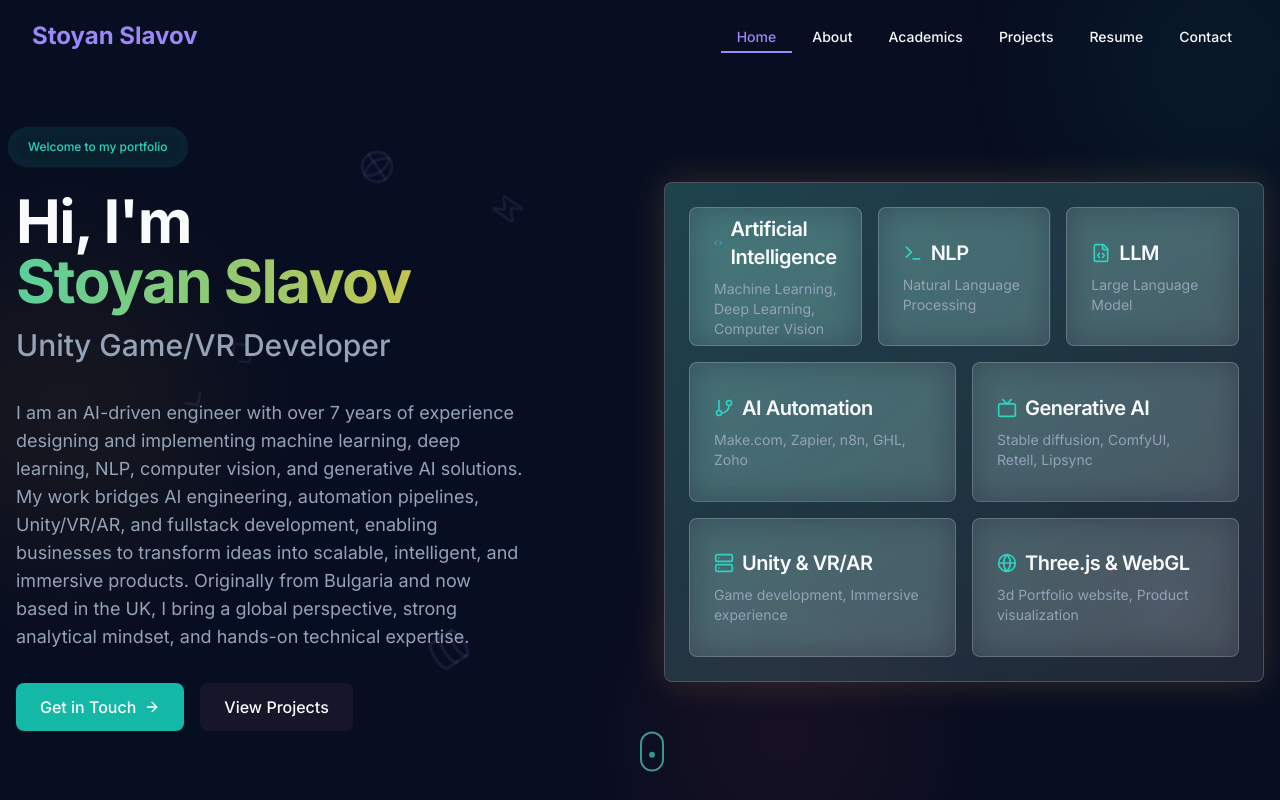
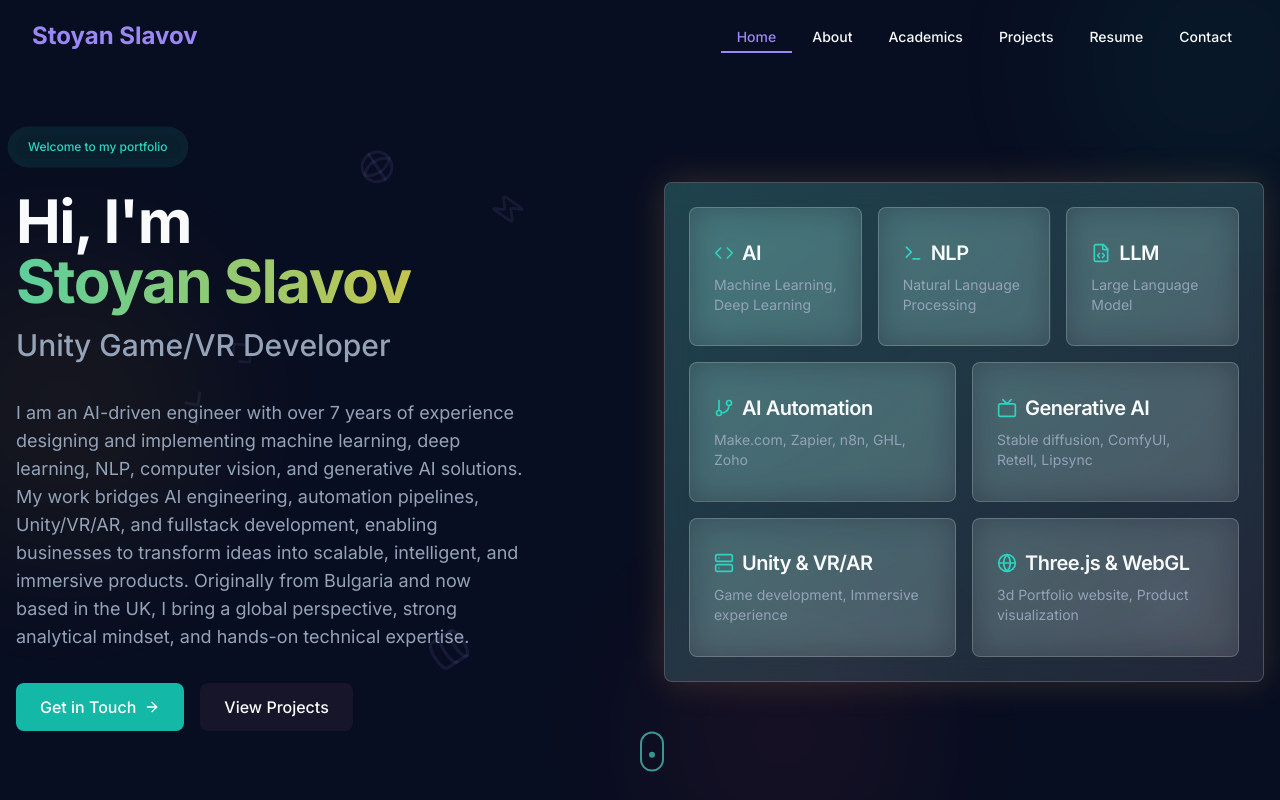
Before and after one commit to ctar0403/Portfolio-website, a React (Vite) app: page / in a window 1280 px wide. Shown: the top 800 px of the page. Built offline with nearby package versions, Linux system fonts and the light colour scheme.

Commit message:
Update AI skill card title and description
cgen-24af25b16c4d436a85295608d715c8bf

```diff
--- a/src/components/HeroSection.tsx
+++ b/src/components/HeroSection.tsx
@@ -207,8 +207,8 @@ const HeroSection = () => {
                 {/* First row: AI, NLP, LLM */}
                 <SkillCard
                   icon={Code}
-                  title="Artificial Intelligence"
-                  description="Machine Learning, Deep Learning, Computer Vision"
+                  title="AI"
+                  description="Machine Learning, Deep Learning"
                   className="col-span-2 row-span-2"
                 />
 
```
